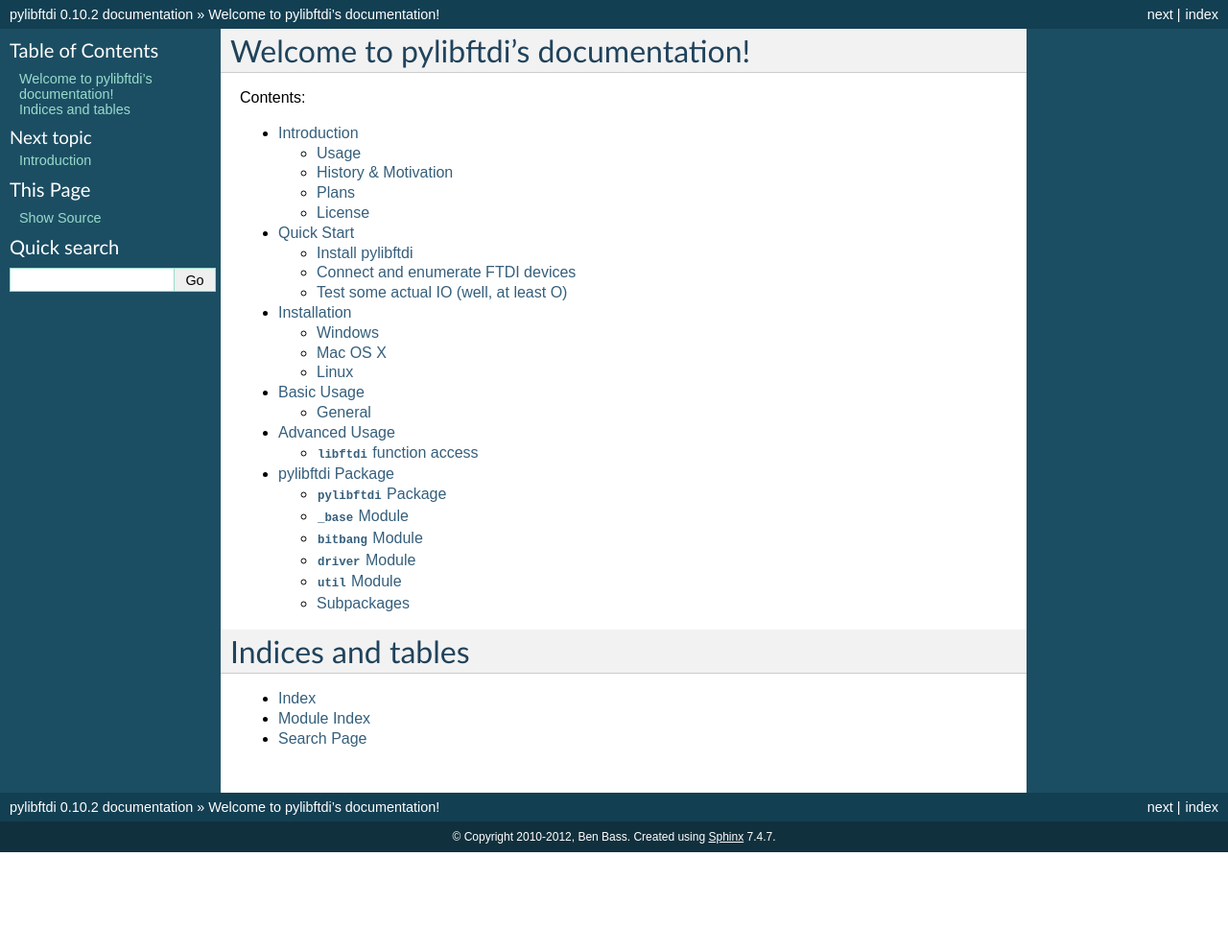
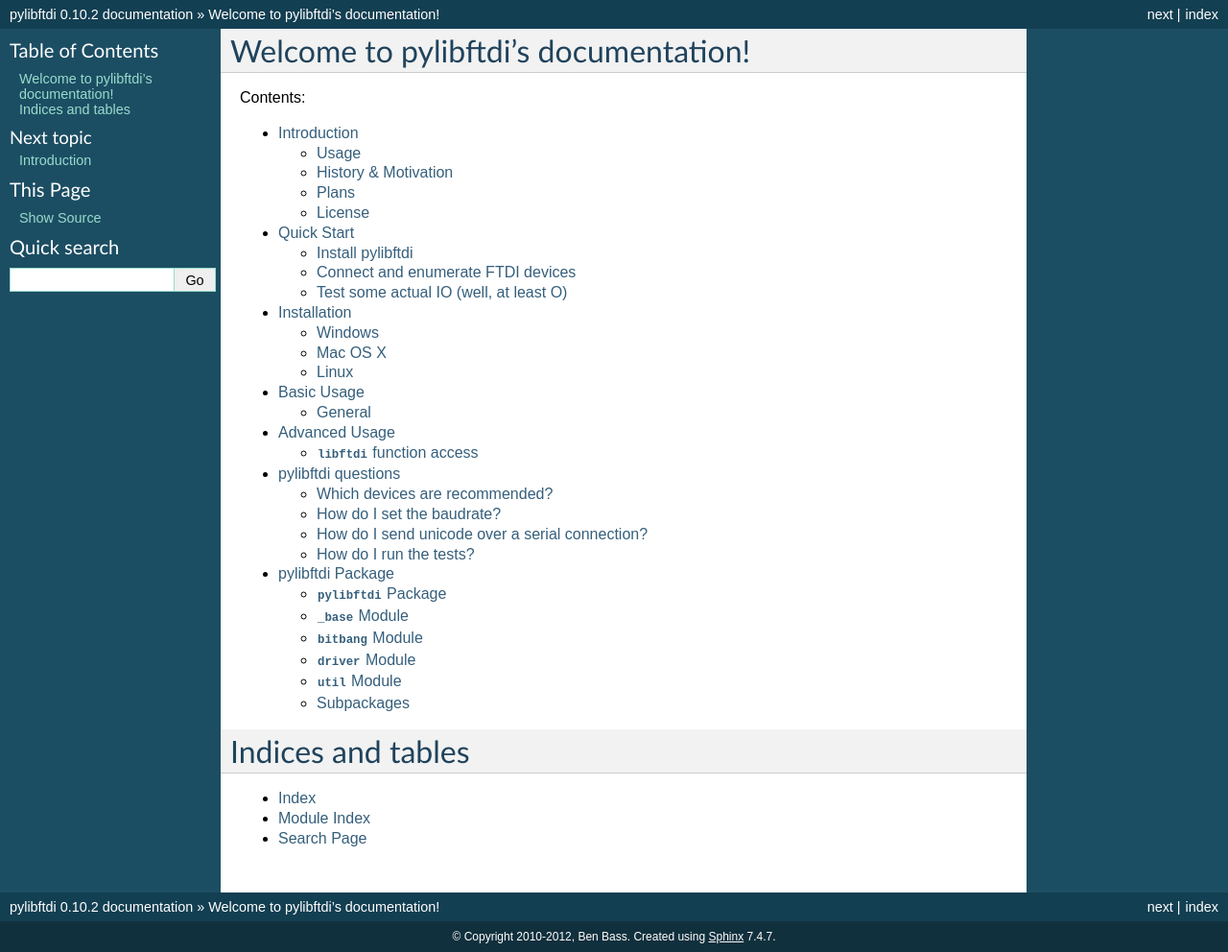
Before and after one commit to codedstructure/pylibftdi.old, a Sphinx documentation site: the page built from doc/index.rst, in a window 1280 px wide. Shown: the whole page at 96% size. Built offline with Sphinx 7.4.7, drawn with Linux system fonts in a browser that asks for light colours; before the commit the page ends 900 px from its top, so only the background shows below that; some of the changed lines change nothing that is shown.

Commit message:
add some questions to the docs

```diff
--- /dev/null
+++ b/doc/how_to.rst
@@ -0,0 +1,92 @@
+pylibftdi questions
+===================
+
+None of these are yet frequently asked, and perhaps they never will be...
+But they are still questions, and they relate to pylibftdi.
+
+Which devices are recommended?
+------------------------------
+
+While I used to do a lot of soldering, I prefer the cleaner way of
+breadboarding nowadays. As such I can strongly recommend the FTDI DIP
+modules which plug into a breadboard nice and easy, can be self-powered
+from USB, and can be re-used for dozens of different projects.
+
+I've used (and test against) the following, all of which have 0.1" pin
+spacing in two rows 0.5" or 0.6" apart, so will sit across the central
+divide of any breadboard:
+
+UB232R
+  a small 8 pin device with mini-USB port; serial and CBUS bit-bang.
+
+UM245R
+  a 24-pin device with parallel FIFO modes. Full-size USB type B socket.
+
+UM232R
+  a 24-pin device with serial and bit-bang modes. Full-size USB type B
+  socket.
+
+UM232H
+  this contains a more modern FT232H device, and libftdi support is
+  fairly recent (requires 0.20 or later). Supports USB 2.0 Hi-Speed mode
+  though, and lots of interesting modes (I2C, SPI, JTAG...) which I've not
+  looked at yet. Mini-USB socket.
+
+Personally I'd go with the UM232R device for compatibility. It works great
+with both UART and bit-bang IO, which I target as the two main use-cases
+for pylibftdi. The UM232H is certainly feature-packed though, and I hope
+to support some of the more interesting modes in future.
+
+How do I set the baudrate?
+--------------------------
+
+In both serial and parallel mode, the internal baudrate generator (BRG) is
+set using the ``baudrate`` property of the ``Device`` instance. Reading this
+will show the current baudrate (which defaults to 9600); writing to it
+will attempt to set the BRG to that value.
+
+On failure to set the baudrate, it will remain at its previous setting.
+
+In parallel mode, the actual bytes-per-second rate of parallel data is
+16x the programmed BRG value. This is an effect of the FTDI devices
+themselves, and is not hidden by pylibftdi.
+
+How do I send unicode over a serial connection?
+-----------------------------------------------
+
+If a ``Device`` instance is created with ``mode='t'``, then text-mode is
+activated. This is analogous to opening files; after all, the API is
+intentionally modelled on file objects whereever possible.
+
+When text-mode is used, an encoding can be specified. The default is
+``latin-1`` for the very practical reason that it is transparent to 8-bit
+binary data; by default a text-mode serial connection looks just like a
+binary mode one.
+
+An alternative encoding can be used provided in the same constructor call
+used to instantiate the ``Device`` class, e.g.::
+
+    >>> dev = Device(mode='t', encoding='utf-8')
+
+Read and write operations will then return / take unicode values.
+
+Whether it is sensible to try and send unicode over a ftdi connection is
+a separate issue... At least consider doing codec operations at a higher
+level in your application.
+
+How do I run the tests?
+-----------------------
+
+Tests aren't included in the distutils distribution, so clone the
+repository and run from there::
+
+    $ hg clone http://bitbucket.org/codedstructure/pylibftdi
+    <various output stuff>
+    $ cd pylibftdi
+    $ python -m unittest discover
+    ...............
+    ----------------------------------------------------------------------
+    Ran 15 tests in 0.025s
+
+    OK
+    $
--- a/doc/index.rst
+++ b/doc/index.rst
@@ -11,6 +11,7 @@
    installation
    basic_usage
    advanced_usage
+   how_to
    pylibftdi
 
 Indices and tables
```
